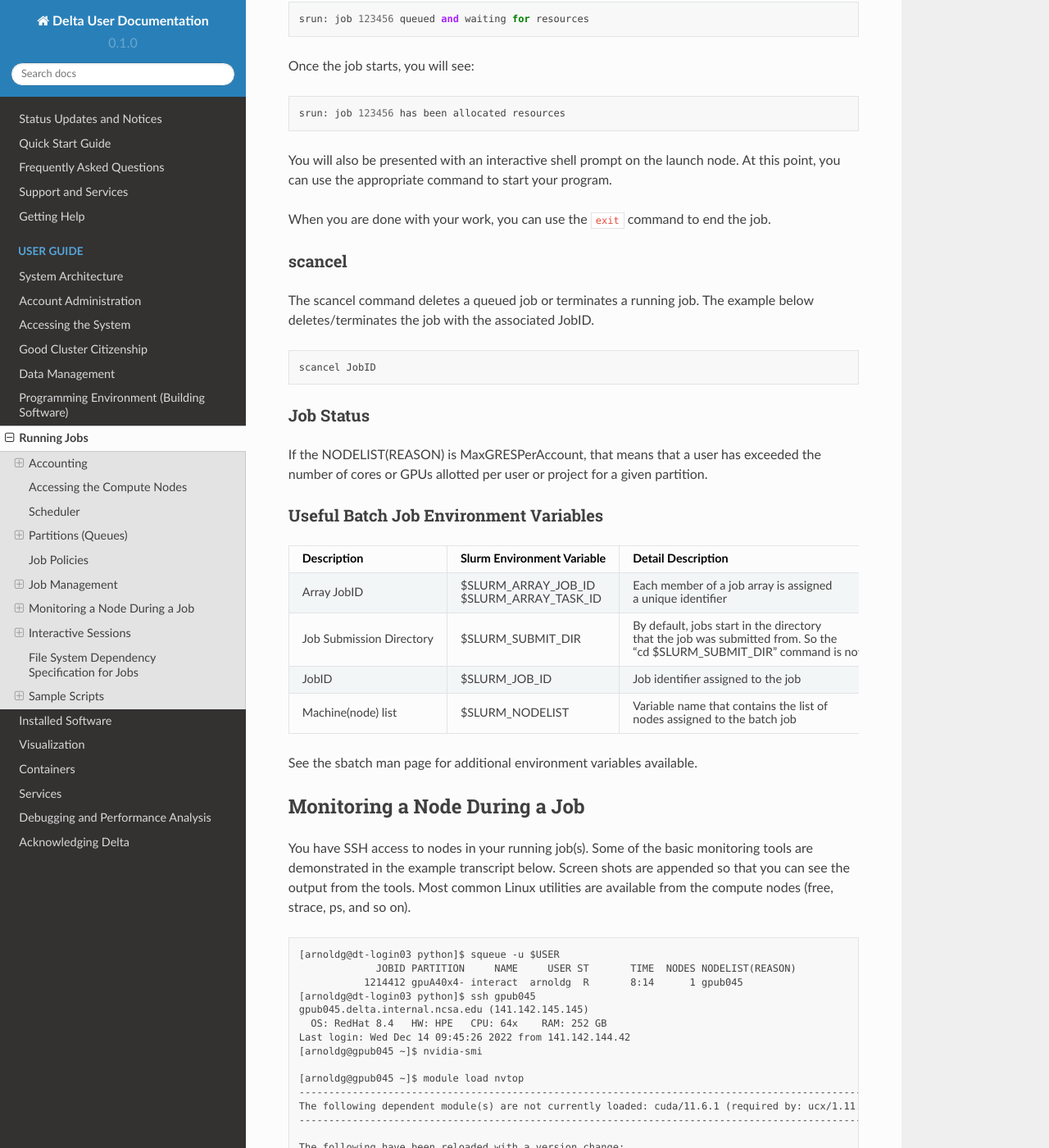
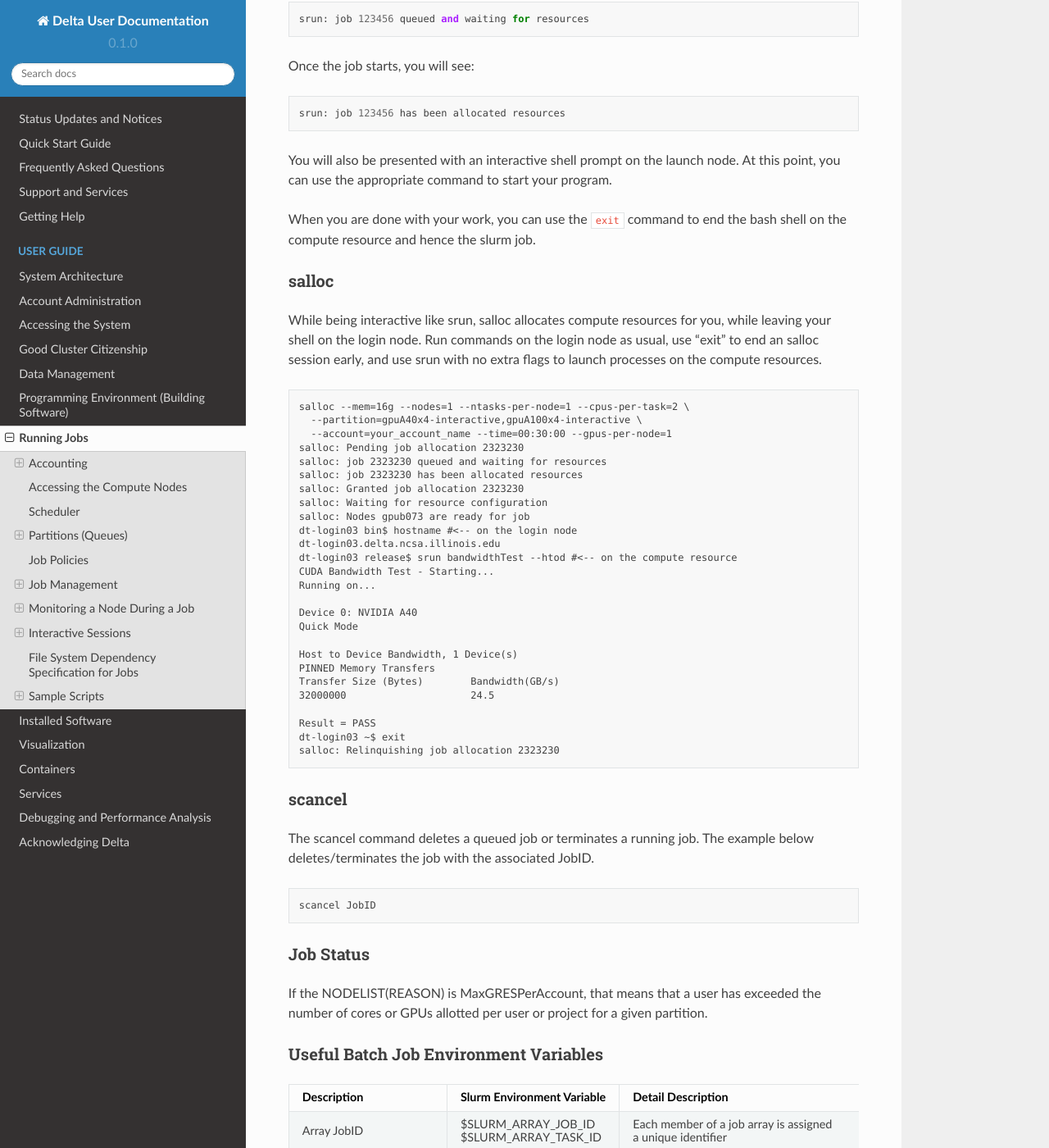
Before and after one commit to ncsa/Delta_doc, a Sphinx documentation site: the page built from docs/source/user_guide/running_jobs.rst, in a window 1280 px wide and 1400 px high, scrolled down 5937 px. Shown: the whole window at 82% size. Built offline with Sphinx 7.4.7 and the Read the Docs theme 2.0.0, drawn with Linux system fonts in a browser that asks for light colours.

Commit message:
added salloc example
salloc example added to job management to complete the set: sbatch, srun, salloc

```diff
--- a/docs/source/user_guide/running_jobs.rst
+++ b/docs/source/user_guide/running_jobs.rst
@@ -342,7 +342,42 @@ Once the job starts, you will see:
 You will also be presented with an interactive shell prompt on the launch node.
 At this point, you can use the appropriate command to start your program.
 
-When you are done with your work, you can use the ``exit`` command to end the job.
+When you are done with your work, you can use the ``exit`` command to end the bash shell on the compute resource and hence the slurm job.
+
+salloc
+~~~~~
+
+While being interactive like srun, salloc allocates compute resources for you, while leaving your shell on the login node.  Run commands on the login node as usual, use "exit" to end an salloc session early, and use srun with no extra flags to launch processes on the compute resources.
+
+.. code-block::
+
+   salloc --mem=16g --nodes=1 --ntasks-per-node=1 --cpus-per-task=2 \
+     --partition=gpuA40x4-interactive,gpuA100x4-interactive \
+     --account=your_account_name --time=00:30:00 --gpus-per-node=1
+   salloc: Pending job allocation 2323230
+   salloc: job 2323230 queued and waiting for resources
+   salloc: job 2323230 has been allocated resources
+   salloc: Granted job allocation 2323230
+   salloc: Waiting for resource configuration
+   salloc: Nodes gpub073 are ready for job
+   dt-login03 bin$ hostname #<-- on the login node
+   dt-login03.delta.ncsa.illinois.edu
+   dt-login03 release$ srun bandwidthTest --htod #<-- on the compute resource
+   CUDA Bandwidth Test - Starting...
+   Running on...
+
+   Device 0: NVIDIA A40
+   Quick Mode
+
+   Host to Device Bandwidth, 1 Device(s)
+   PINNED Memory Transfers
+   Transfer Size (Bytes)        Bandwidth(GB/s)
+   32000000                     24.5
+
+   Result = PASS
+   dt-login03 ~$ exit
+   salloc: Relinquishing job allocation 2323230
+
 
 scancel
 ~~~~~~~~
```
